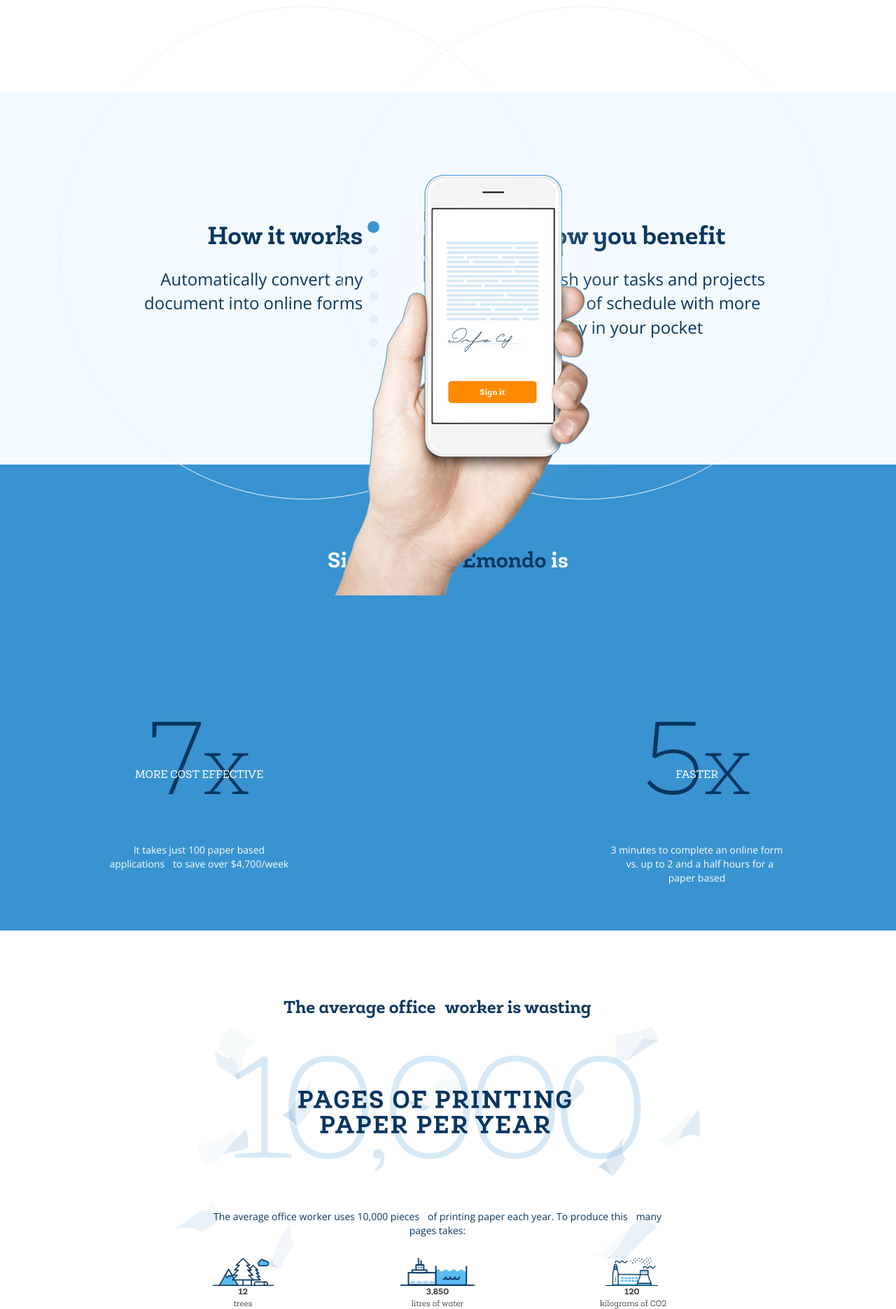
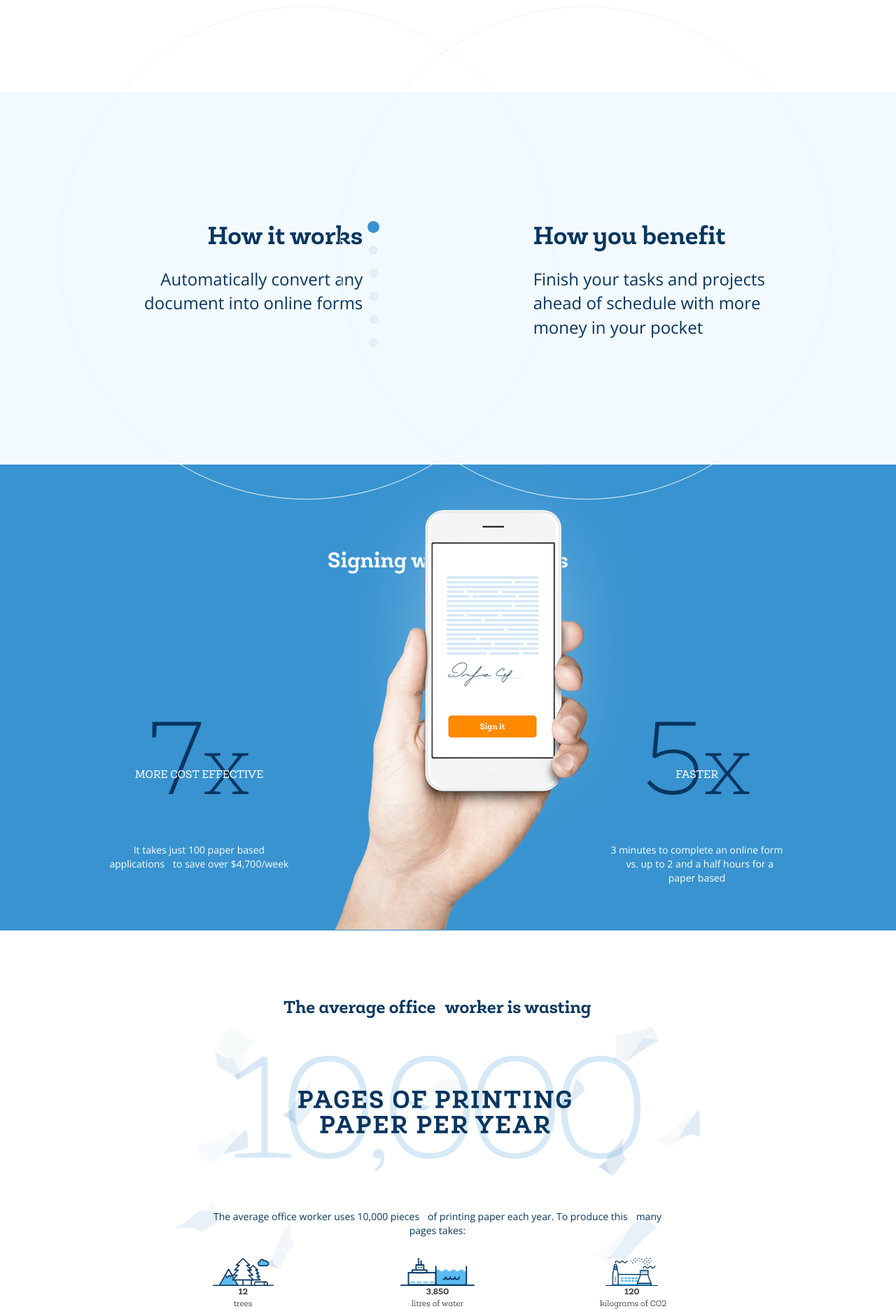
Before and after one commit to blue-earth/python-django-digi-form, a Django app: page / in a window 1280 px wide. Shown: the part 1176-3047 px from the top of the page at 70% size. Run offline with Django 3.2, Linux system fonts and the light colour scheme; some libraries are stand-ins or nearby versions.

Commit message:
Layout helpers

```diff
--- a/static/sass/home.scss
+++ b/static/sass/home.scss
@@ -45,6 +45,15 @@ $faint-blue-3: #f3faff;
 $faint-blue-4: #e0effa;
 $orange: #ff8a00;
 $white: #FFFFFF;
+
+// helpers
+
+.static {
+  position: static;
+}
+.relative {
+  position: relative;
+}
 
 .dark-blue {
   color: $dark-blue;
@@ -726,6 +735,9 @@ u {
       @include media('<=xs') {
         font-size: 13px;
       }
+      &.right-side-content {
+        padding-left: 0;
+      }
     }
   }
 
```
Also changed, not shown: static/stylesheets/home.css.
